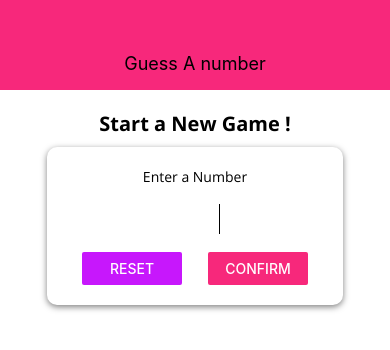
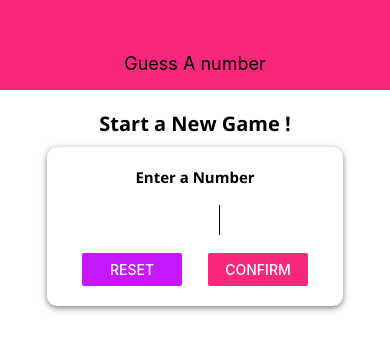
Before and after one commit to Ojaswi2000/GuessingNumber, a React Native app: screen / in a window 390 px wide. Shown: the top 350 px of the page. Built offline with nearby package versions, Linux system fonts and the light colour scheme.

Commit message:
used TitleText here

```diff
--- a/screens/StartGameScreen.js
+++ b/screens/StartGameScreen.js
@@ -5,6 +5,7 @@ import colors from '../constants/colors';
 import Input from '../components/Input';
 import NumberContainer from '../components/NumberContainer';
 import BodyText from '../components/BodyText';
+import TitleText from '../components/TitleText';
 const StartGameScreen =props =>{
 
     const [enteredValue,setEnteredValue]=useState('');
@@ -54,7 +55,7 @@ const StartGameScreen =props =>{
         <View style={styles.screen}>
             <Text style={styles.title}>Start a New Game !</Text>
             <Card style={styles.inputContainer}>
-                <BodyText>Enter a Number</BodyText>
+                <TitleText style={styles.tes}>Enter a Number</TitleText>
                 <Input style={styles.input}
                 blurOnSubmit
                 autoCapitalize='none'
@@ -113,6 +114,9 @@ const styles=StyleSheet.create({
     },
     text:{
         fontFamily:'open-sans'
+    },
+    tes:{
+        fontSize:15
     }
 
 
```
